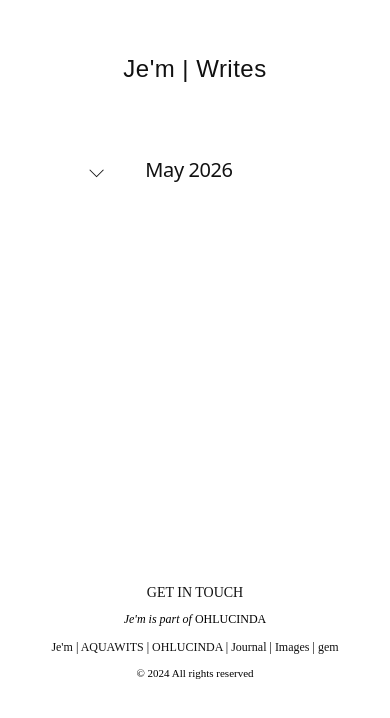
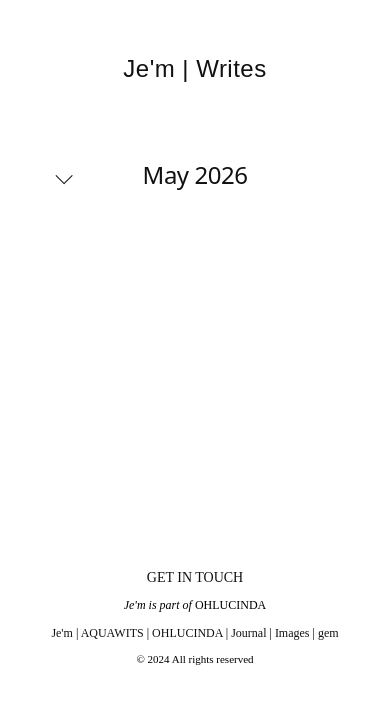
Before and after one commit to ohlucinda/ohlucinda-mobile, a Jekyll site: the page built from index.html, in a window 390 px wide. Shown: the top 718 px of the page. Built offline with Jekyll 4.4.1, drawn with Linux system fonts in a browser that asks for light colours; some web fonts are replaced.

Commit message:
Update style.css

```diff
--- a/assets/style.css
+++ b/assets/style.css
@@ -159,15 +159,13 @@ img {
   }
 
   summary {
-
-  font-size: 20px !important;
-
-  text-align: center;
-
   position: relative;
 
-  left: -6px;
+  width: 100%;
+  max-width: 320px;
 
+  margin: 0 auto;
+  text-align: center;
 }
 
 details summary::before {
@@ -176,15 +174,15 @@ details summary::before {
 
   position: absolute;
 
-  left: 50%;
+  left: 0;
 
-  transform: translateX(-100px);
+  transform: translateX(20px);
 
   transition: transform 0.2s ease;
 }
 
 details[open] summary::before {
-  transform: translateX(-100px) rotate(180deg);
+  transform: translateX(20px) rotate(180deg);
 }
 
  details div {
```
